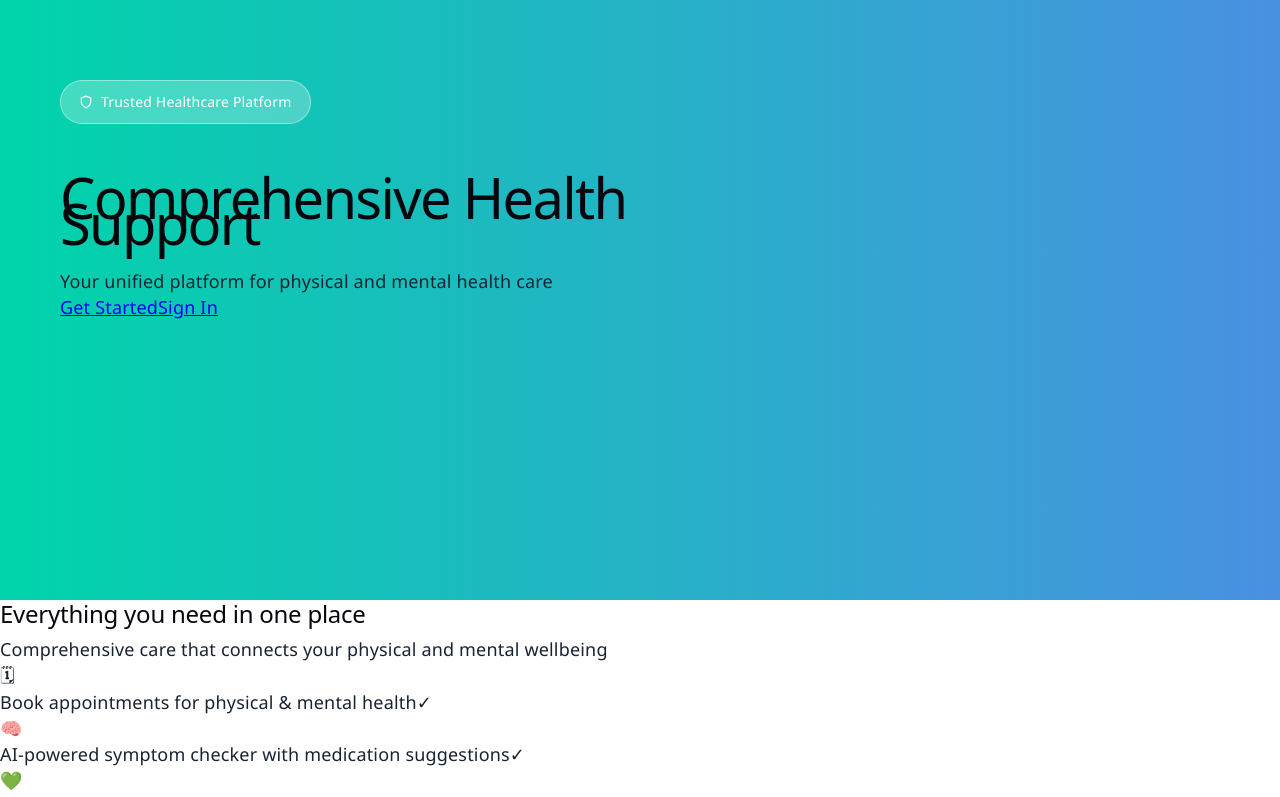
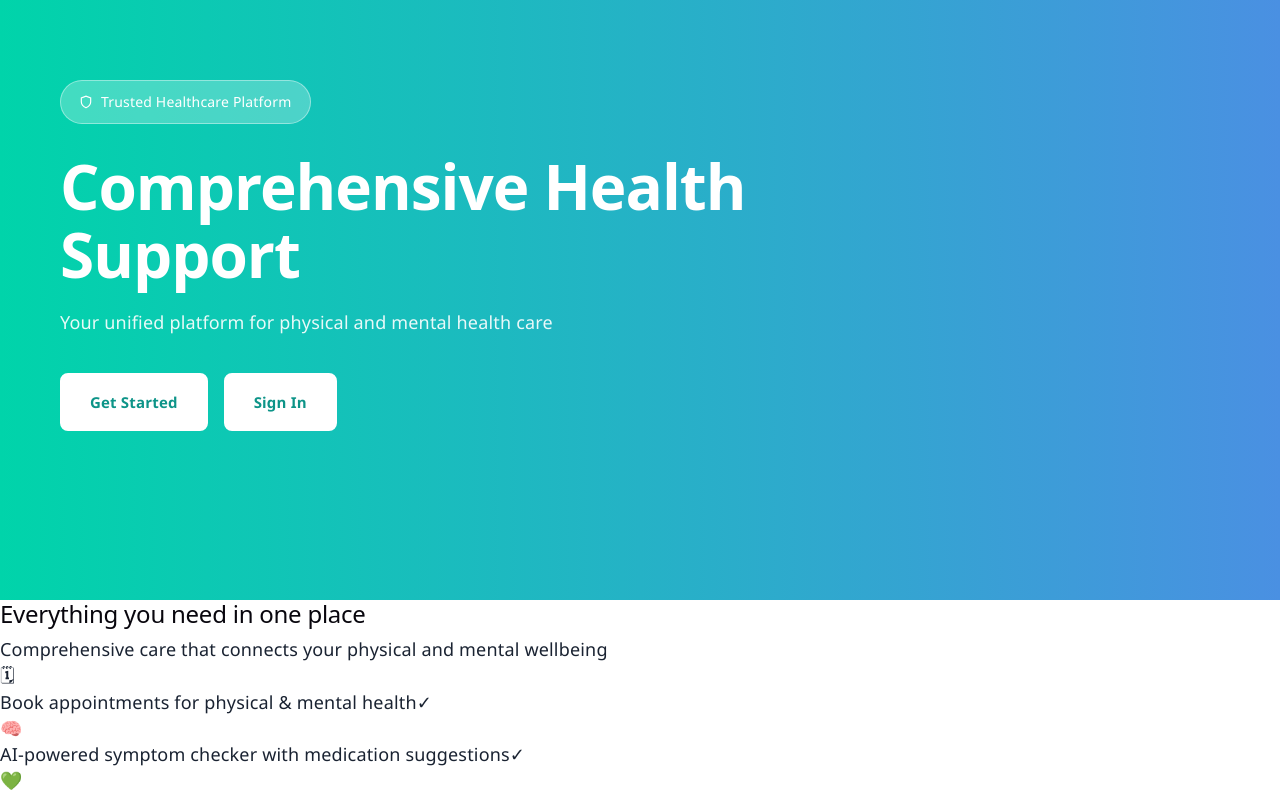
Before and after one commit to Mubs002/FYP_CHS_App, a React app in the folder frontend/: page / in a window 1280 px wide. Shown: the top 797 px of the page. Built offline with nearby package versions, Linux system fonts and the light colour scheme; the HTML template or start-up script is replaced by a standard one.

Commit message:
added styles for the hero title subtitle and the two white buttons

```diff
--- a/frontend/src/view/pages/LandingPage.css
+++ b/frontend/src/view/pages/LandingPage.css
@@ -33,3 +33,42 @@
   margin-bottom: 28px;
   border: 1px solid rgba(255, 255, 255, 0.4);
 }
+
+.hero-title {
+  font-size: 62px;
+  font-weight: 800;
+  color: white;
+  line-height: 1.1;
+  margin: 0 0 20px;
+  letter-spacing: -1px;
+}
+
+.hero-subtitle {
+  font-size: 18px;
+  color: rgba(255, 255, 255, 0.9);
+  margin: 0 0 36px;
+  line-height: 1.6;
+}
+
+.hero-buttons {
+  display: flex;
+  gap: 16px;
+}
+
+/* both hero buttons are white with teal text */
+.hero-btn {
+  text-decoration: none;
+  padding: 14px 28px;
+  background: white;
+  color: #0D9488;
+  border-radius: 8px;
+  font-size: 15px;
+  font-weight: 600;
+  border: 2px solid white;
+  display: inline-block;
+  transition: opacity 0.2s;
+}
+
+.hero-btn:hover {
+  opacity: 0.88;
+}
```
